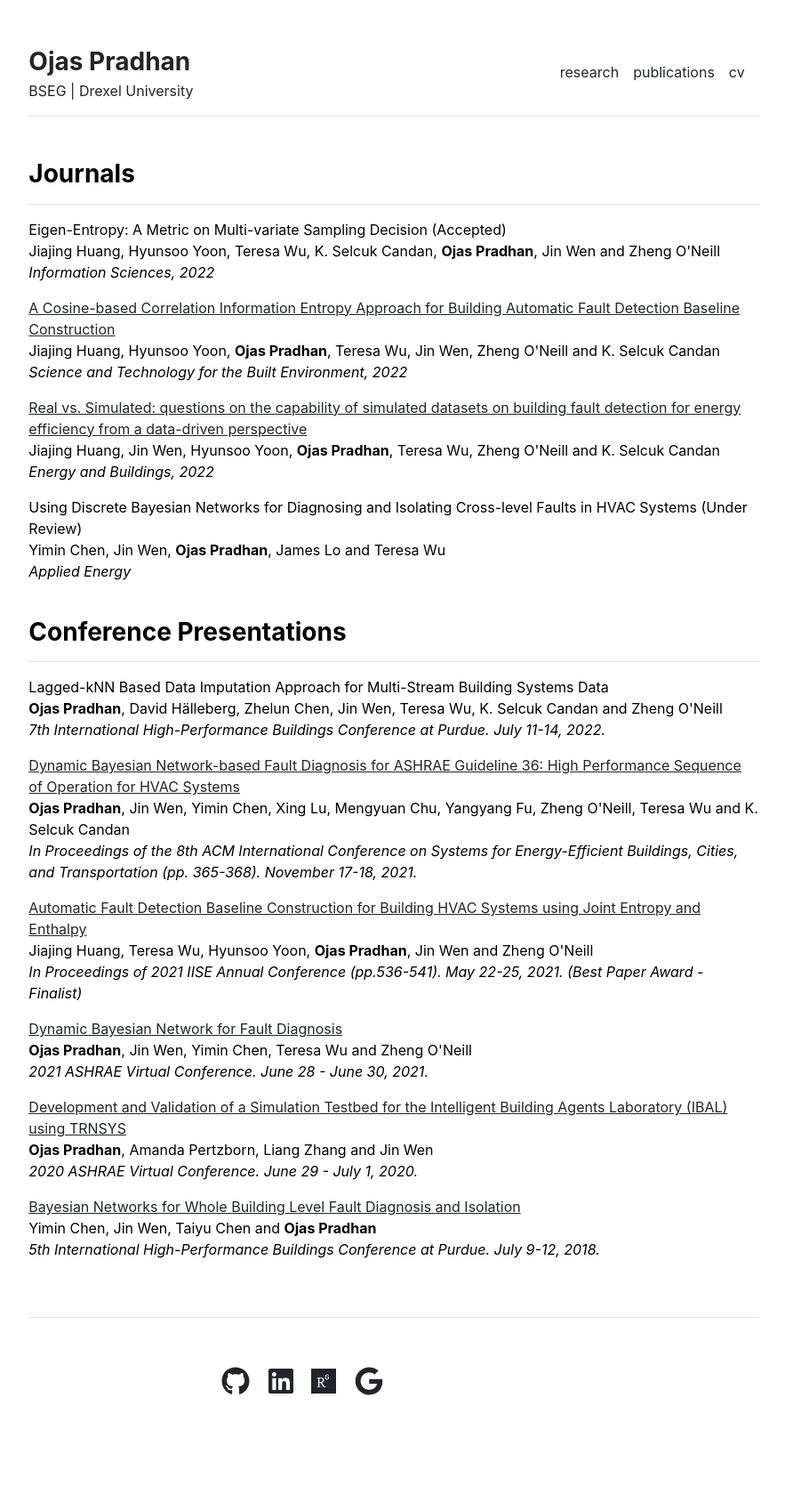
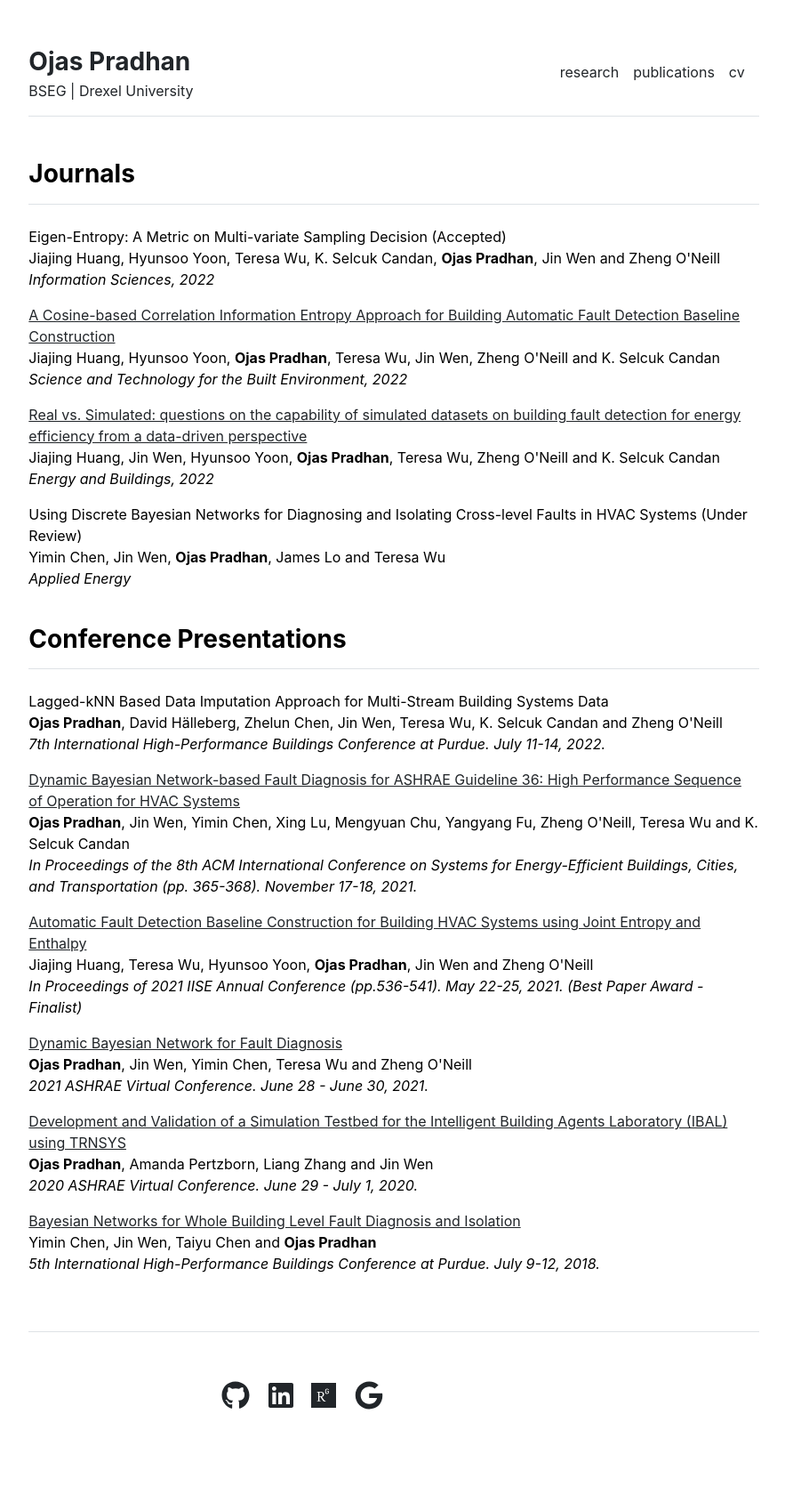
Before and after one commit to pradhanojas/pradhanojas.github.io, a Jekyll site: the page built from publications.md, in a window 1280 px wide. Shown: the whole page at 89% size, without its empty margins (197-1080 px from the left). Built offline with Jekyll 4.4.1, drawn with Linux system fonts in a browser that asks for light colours.

Commit message:
sppacing

```diff
--- a/_includes/publications.html
+++ b/_includes/publications.html
@@ -1,7 +1,7 @@
 <div class="row g-5 mb-5">
   <div>
-    <h3 class="fw-bold border-bottom pb-3 mb-3"> Journals </h3>
-
+    <h3 class="fw-bold border-bottom pb-3 mb-0"> Journals </h3>
+    <br>
     <p>Eigen-Entropy: A Metric on Multi-variate Sampling Decision (Accepted)
     <br>Jiajing Huang, Hyunsoo Yoon, Teresa Wu, K. Selcuk Candan, <b>Ojas Pradhan</b>, Jin Wen and Zheng O'Neill
     <br><em>Information Sciences, 2022</em></p>
@@ -19,8 +19,8 @@
     <br><em>Applied Energy</em></p>
 
     <br>
-    <h3 class="fw-bold border-bottom pb-3 mb-3">Conference Presentations</h3>
-
+    <h3 class="fw-bold border-bottom pb-3 mb-0">Conference Presentations</h3>
+    <br>
     <p>Lagged-kNN Based Data Imputation Approach for Multi-Stream Building Systems Data
     <br><b>Ojas Pradhan</b>, David Hälleberg, Zhelun Chen, Jin Wen, Teresa Wu, K. Selcuk Candan and Zheng O'Neill
     <br><em>7th International High-Performance Buildings Conference at Purdue. July 11-14, 2022.</em></p>
--- a/_layouts/home.html
+++ b/_layouts/home.html
@@ -4,7 +4,8 @@ layout: default
 
 <div class="row g-5 mb-5">
   <div class="col-md-6">
-    <h3 class="fw-bold border-bottom pb-3 mb-3">About</h3>
+    <h3 class="fw-bold border-bottom pb-3 mb-0">About</h3>
+    <br>
     {{ content }}
   </div>
   <div class="col-md-6">
```
